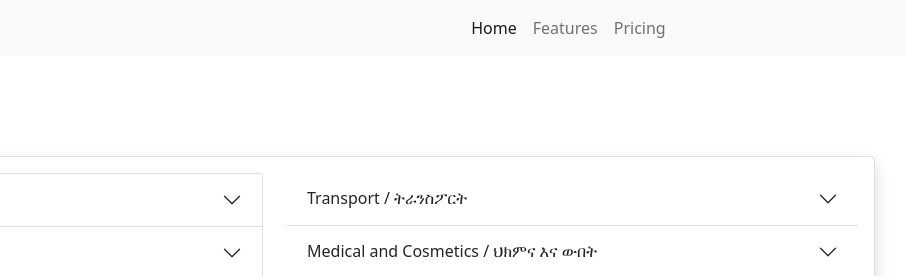
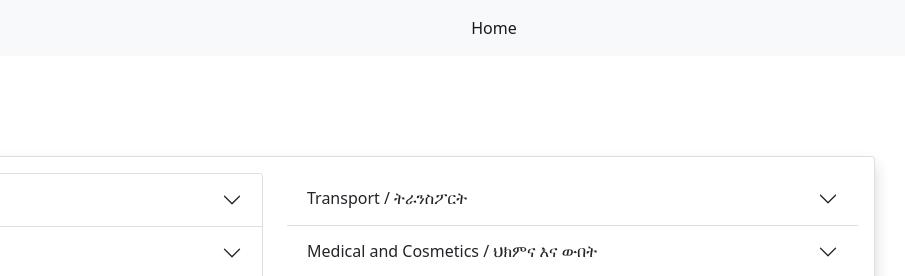
Before and after one commit to MisgunDaniel/kuteba, a plain HTML site: page index.html in a window 1280 px wide. Shown: the top 276 px of the page, 375-1280 px from the left. Drawn offline with nearby package versions, Linux system fonts and the light colour scheme.

Commit message:
Update index.html

```diff
--- a/index.html
+++ b/index.html
@@ -23,8 +23,7 @@
               <div class="collapse navbar-collapse" id="navbarNavAltMarkup" style="margin-left:700px;">
                 <div class="navbar-nav">
                   <a class="nav-link active" aria-current="page" href="#">Home</a>
-                  <a class="nav-link" href="#">Features</a>
-                  <a class="nav-link" href="#">Pricing</a>
+
                 </div>
               </div>
             </div>
```
